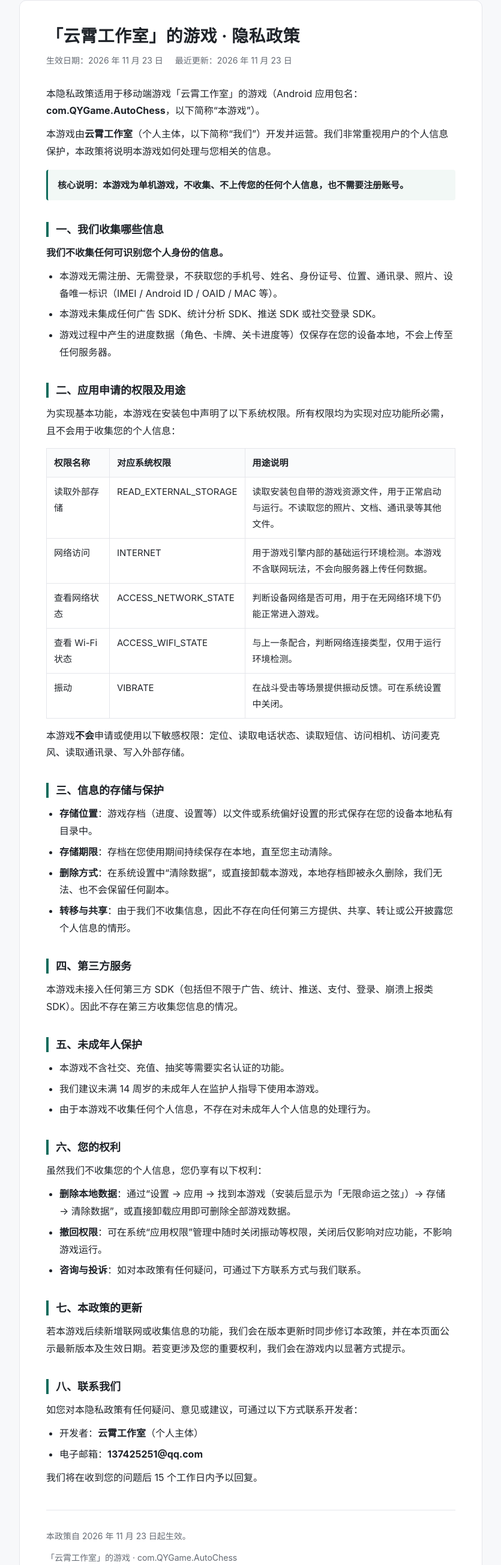
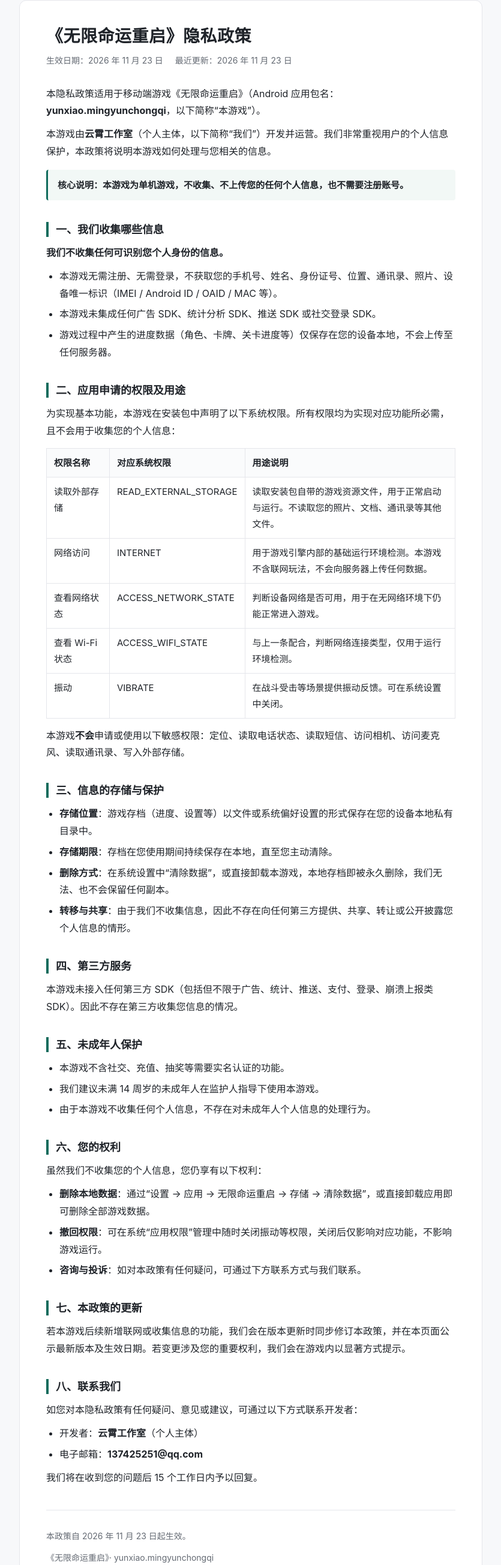
Before and after one commit to MoYunn/yunxiao-studio, a plain HTML site: page privacy.html in a window 1280 px wide. Shown: the part 91-2700 px from the top of the page at 60% size, without its empty margins (222-1057 px from the left). Drawn offline with Linux system fonts and the light colour scheme.

Commit message:
Add files via upload

```diff
--- a/privacy.html
+++ b/privacy.html
@@ -3,7 +3,7 @@
 <head>
 <meta charset="utf-8">
 <meta name="viewport" content="width=device-width, initial-scale=1">
-<title>隐私政策 - 云霄工作室的游戏</title>
+<title>隐私政策 - 无限命运重启</title>
 <style>
   :root{
     --text:#1f2329; --sub:#646a73; --line:#e5e6eb; --bg:#f7f8fa; --accent:#0f6b5c;
@@ -42,13 +42,13 @@
 <a href="index.html" style="display:inline-block;margin-bottom:16px;color:#646a73;font-size:14px;text-decoration:none">&larr; 返回云霄工作室</a>
 <div class="card">
 
-  <h1>「云霄工作室」的游戏 · 隐私政策</h1>
+  <h1>《无限命运重启》隐私政策</h1>
   <div class="meta">
     <span>生效日期：2026 年 11 月 23 日</span>
     <span>最近更新：2026 年 11 月 23 日</span>
   </div>
 
-  <p>本隐私政策适用于移动端游戏「云霄工作室」的游戏（Android 应用包名：<strong>com.QYGame.AutoChess</strong>，以下简称“本游戏”）。</p>
+  <p>本隐私政策适用于移动端游戏《无限命运重启》（Android 应用包名：<strong>yunxiao.mingyunchongqi</strong>，以下简称“本游戏”）。</p>
   <p>本游戏由<strong>云霄工作室</strong>（个人主体，以下简称“我们”）开发并运营。我们非常重视用户的个人信息保护，本政策将说明本游戏如何处理与您相关的信息。</p>
 
   <div class="note">
@@ -122,7 +122,7 @@
   <h2>六、您的权利</h2>
   <p>虽然我们不收集您的个人信息，您仍享有以下权利：</p>
   <ul>
-    <li><strong>删除本地数据</strong>：通过“设置 → 应用 → 找到本游戏（安装后显示为「无限命运之弦」）→ 存储 → 清除数据”，或直接卸载应用即可删除全部游戏数据。</li>
+    <li><strong>删除本地数据</strong>：通过“设置 → 应用 → 无限命运重启 → 存储 → 清除数据”，或直接卸载应用即可删除全部游戏数据。</li>
     <li><strong>撤回权限</strong>：可在系统“应用权限”管理中随时关闭振动等权限，关闭后仅影响对应功能，不影响游戏运行。</li>
     <li><strong>咨询与投诉</strong>：如对本政策有任何疑问，可通过下方联系方式与我们联系。</li>
   </ul>
@@ -140,7 +140,7 @@
 
   <div class="foot">
     <p>本政策自 2026 年 11 月 23 日起生效。</p>
-    <p>「云霄工作室」的游戏 · com.QYGame.AutoChess</p>
+    <p>《无限命运重启》· yunxiao.mingyunchongqi</p>
   </div>
 
 </div>
```
Also changed, not shown: index.html (+5 -5 lines).
